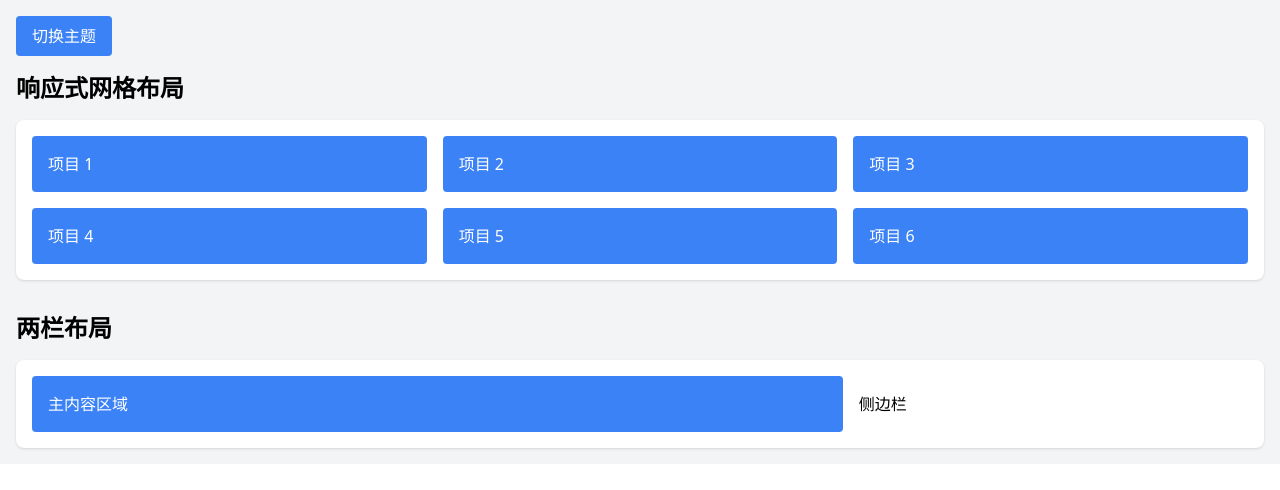
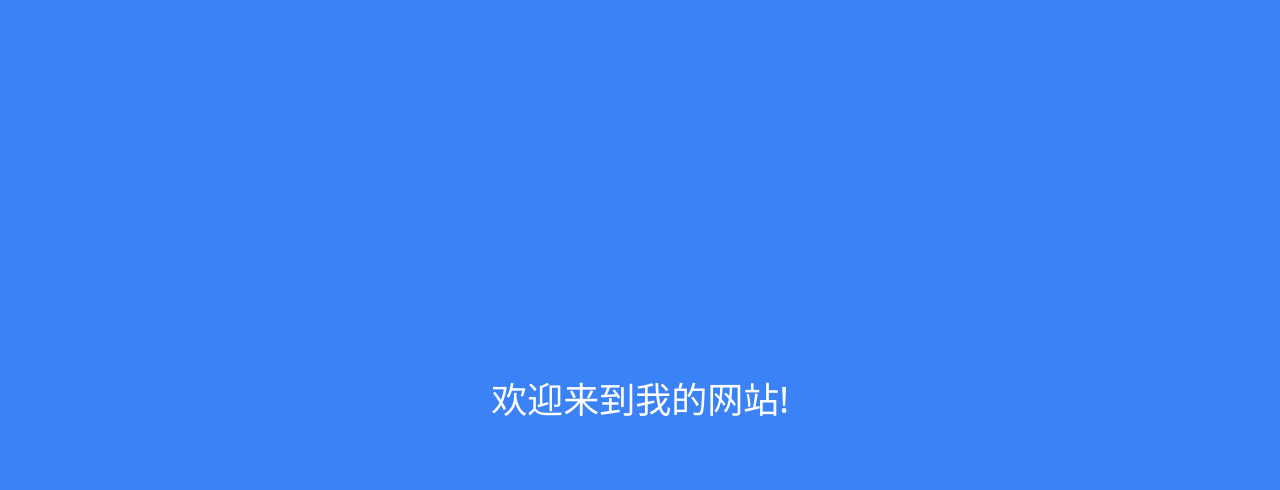
Before and after one commit to qiqzhao/theme-tailwind-demo, a React (Create React App) app: page / in a window 1280 px wide. Shown: the top 490 px of the page. Built offline with nearby package versions, Linux system fonts and the light colour scheme.

Commit message:
feat: use theme context

```diff
--- a/src/App.tsx
+++ b/src/App.tsx
@@ -1,95 +1,24 @@
-// src/App.js
+import React from "react";
+import { ThemeProvider, useTheme } from "./ThemeContext";
 
-import React, { useState } from "react";
-import "./index.css"; // 确保引入 Tailwind CSS
+const ThemedComponent: React.FC = () => {
+  const theme = useTheme();
 
-interface ITheme {
-  background: string;
-  text: string;
-  cardBackground: string;
-  itemBackground: string;
-}
-
-const themes = {
-  light: {
-    background: "bg-gray-100",
-    text: "text-black",
-    cardBackground: "bg-white",
-    itemBackground: "bg-blue-500",
-  },
-  dark: {
-    background: "bg-gray-800",
-    text: "text-white",
-    cardBackground: "bg-gray-700",
-    itemBackground: "bg-blue-700",
-  },
+  return (
+    <div
+      className={`${theme.background} ${theme.textColor} min-h-screen flex items-center justify-center`}
+    >
+      <h1 className="text-4xl">欢迎来到我的网站!</h1>
+    </div>
+  );
 };
 
-function App() {
-  const [theme, setTheme] = useState<"light" | "dark">("light");
-
-  const toggleTheme = () => {
-    setTheme((prev: any) => (prev === "light" ? "dark" : "light"));
-  };
-
+const App: React.FC = () => {
   return (
-    <div className={`container mx-auto p-4 ${themes[theme].background}`}>
-      <button
-        onClick={toggleTheme}
-        className="mb-4 px-4 py-2 bg-blue-500 text-white rounded"
-      >
-        切换主题
-      </button>
-      <GridLayout theme={themes[theme]} />
-      <TwoColumnLayout theme={themes[theme]} />
-    </div>
+    <ThemeProvider>
+      <ThemedComponent />
+    </ThemeProvider>
   );
-}
-
-function GridLayout({ theme }: { theme: ITheme }) {
-  return (
-    <div>
-      <h1 className={`text-2xl font-bold mb-4 ${theme.text}`}>
-        响应式网格布局
-      </h1>
-      <div
-        className={`grid grid-cols-1 sm:grid-cols-2 lg:grid-cols-3 gap-4 mb-8 p-4 rounded-lg shadow ${theme.cardBackground}`}
-      >
-        {["项目 1", "项目 2", "项目 3", "项目 4", "项目 5", "项目 6"].map(
-          (item, index) => (
-            <div
-              key={index}
-              className={`p-4 text-white rounded ${theme.itemBackground}`}
-            >
-              {item}
-            </div>
-          )
-        )}
-      </div>
-    </div>
-  );
-}
-
-function TwoColumnLayout({ theme }: { theme: ITheme }) {
-  return (
-    <div>
-      <h1 className={`text-2xl font-bold mb-4 mt-8 ${theme.text}`}>两栏布局</h1>
-      <div
-        className={`flex flex-col md:flex-row p-4 rounded-lg shadow ${theme.cardBackground}`}
-      >
-        <div
-          className={`md:w-2/3 p-4 text-white rounded ${theme.itemBackground}`}
-        >
-          主内容区域
-        </div>
-        <div
-          className={`md:w-1/3 p-4 text-black rounded ${theme.cardBackground}`}
-        >
-          侧边栏
-        </div>
-      </div>
-    </div>
-  );
-}
+};
 
 export default App;
--- /dev/null
+++ b/src/ThemeContext.tsx
@@ -0,0 +1,36 @@
+import React, { createContext, useContext, useMemo } from "react";
+import themes, { Theme } from "./theme";
+
+interface ThemeContextProps {
+  theme: Theme;
+}
+
+const ThemeContext = createContext<ThemeContextProps | undefined>(undefined);
+
+export const ThemeProvider: React.FC<{ children: React.ReactNode }> = ({
+  children,
+}) => {
+  const hostname = window.location.hostname;
+
+  const theme = useMemo(() => {
+    if (hostname.includes("example1.com")) {
+      return themes.example1;
+    } else if (hostname.includes("example2.com")) {
+      return themes.example2;
+    } else {
+      return themes.example1;
+    }
+  }, [hostname]);
+
+  return (
+    <ThemeContext.Provider value={{ theme }}>{children}</ThemeContext.Provider>
+  );
+};
+
+export const useTheme = () => {
+  const context = useContext(ThemeContext);
+  if (!context) {
+    throw new Error("useTheme must be used within a ThemeProvider");
+  }
+  return context.theme;
+};
--- /dev/null
+++ b/src/theme.ts
@@ -0,0 +1,17 @@
+export interface Theme {
+  background: string;
+  textColor: string;
+}
+
+const themes: Record<string, Theme> = {
+  example1: {
+    background: "bg-blue-500",
+    textColor: "text-white",
+  },
+  example2: {
+    background: "bg-green-500",
+    textColor: "text-black",
+  },
+};
+
+export default themes;
```
